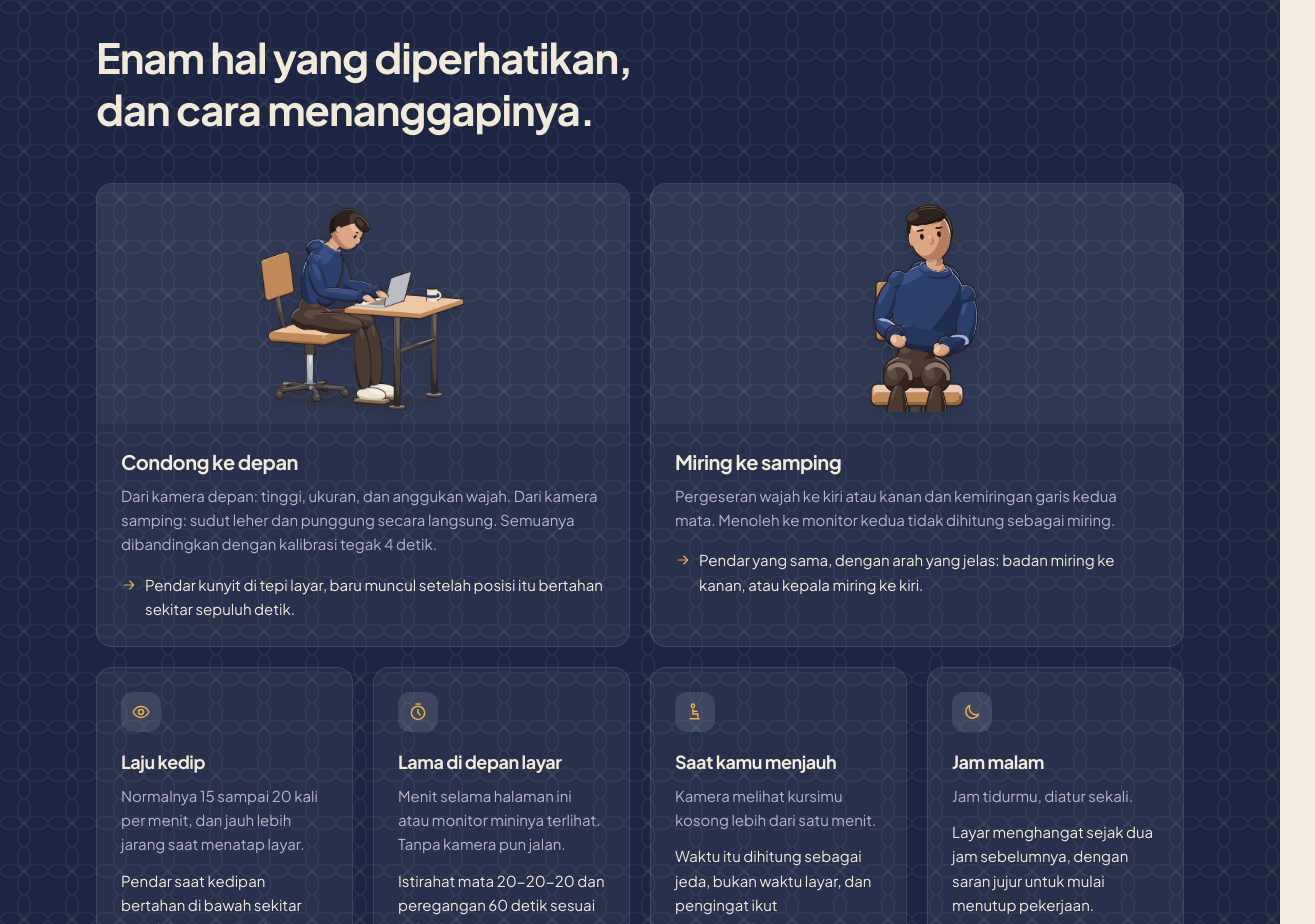
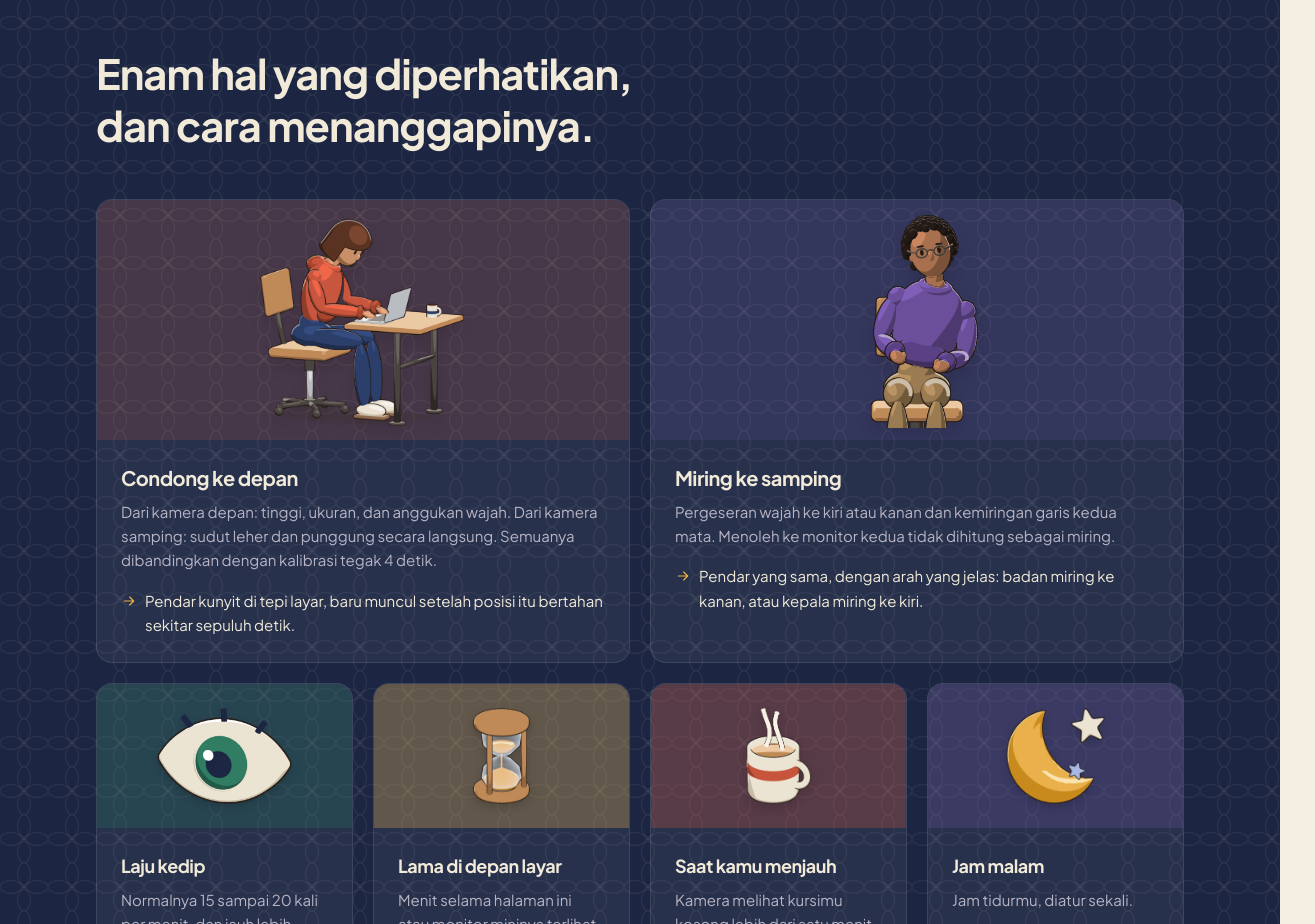
Before and after one commit to Ariffansyah/niskala, a Next.js app: page / in a window 1280 px wide. Shown: the part 1027-1951 px from the top of the page, 1315 px wide, since content can reach past the window. Built offline with nearby package versions, Linux system fonts and the light colour scheme; no server answers.

Commit message:
ui(landing): 3D objects and dyed stages in the signals band
Each small signal gets its own dye and object (eye, hourglass, mug,
moon); the two posture cards show Sekar and Bima on stages tinted to
their clothes.

```diff
--- a/app/page.tsx
+++ b/app/page.tsx
@@ -1,46 +1,38 @@
+import Image from 'next/image';
 import Link from 'next/link';
-import type { ComponentType, SVGProps } from 'react';
-import {
-  IconArrowRight,
-  IconCamera,
-  IconCheck,
-  IconEye,
-  IconLock,
-  IconMoon,
-  IconPip,
-  IconPosture,
-  IconShield,
-  IconTimer,
-} from '@/components/icons';
+import { IconArrowRight, IconCamera, IconCheck, IconLock, IconPip, IconShield } from '@/components/icons';
 import LandingDemo from '@/components/landing-demo';
 import PostureFigure, { FrontFigure } from '@/components/posture-figure';
 import SiteFooter from '@/components/site-footer';
 import { ROUTINES } from '@/lib/routines';
 import { UPRIGHT } from '@/lib/signals';
 
-type Icon = ComponentType<SVGProps<SVGSVGElement>>;
-
-const SMALL_SIGNALS: { icon: Icon; name: string; how: string; answer: string }[] = [
+// Each signal has its own dye and a 3D object from assets/objects/objects.blend.
+const SMALL_SIGNALS: { img: string; hue: string; name: string; how: string; answer: string }[] = [
   {
-    icon: IconEye,
+    img: 'eye',
+    hue: 'hue-daun',
     name: 'Laju kedip',
     how: 'Normalnya 15 sampai 20 kali per menit, dan jauh lebih jarang saat menatap layar.',
     answer: 'Pendar saat kedipan bertahan di bawah sekitar sepuluh per menit, plus istirahat mata 20 detik.',
   },
   {
-    icon: IconTimer,
+    img: 'hourglass',
+    hue: 'hue-kunyit',
     name: 'Lama di depan layar',
     how: 'Menit selama halaman ini atau monitor mininya terlihat. Tanpa kamera pun jalan.',
     answer: 'Istirahat mata 20-20-20 dan peregangan 60 detik sesuai jadwalmu.',
   },
   {
-    icon: IconPosture,
+    img: 'mug',
+    hue: 'hue-mengkudu',
     name: 'Saat kamu menjauh',
     how: 'Kamera melihat kursimu kosong lebih dari satu menit.',
     answer: 'Waktu itu dihitung sebagai jeda, bukan waktu layar, dan pengingat ikut menyesuaikan.',
   },
   {
-    icon: IconMoon,
+    img: 'moon',
+    hue: 'hue-ungu',
     name: 'Jam malam',
     how: 'Jam tidurmu, diatur sekali.',
     answer: 'Layar menghangat sejak dua jam sebelumnya, dengan saran jujur untuk mulai menutup pekerjaan.',
@@ -80,8 +72,8 @@ export default function Home() {
   const reset = ROUTINES.reset;
   return (
     <>
-      <main>
-        <section className="mx-auto grid max-w-6xl items-center gap-x-16 gap-y-12 px-4 pt-10 pb-16 sm:px-8 lg:grid-cols-[minmax(0,1fr)_minmax(0,1.05fr)] lg:pt-16">
+      <main className="overflow-x-clip">
+        <section className="mx-auto grid max-w-6xl items-center gap-x-16 gap-y-12 px-4 pt-14 pb-16 sm:px-8 lg:grid-cols-[minmax(0,1fr)_minmax(0,1.05fr)] lg:pt-20">
           <div>
             <h1 className="text-[2.6rem] leading-[1.05] font-extrabold sm:text-6xl lg:text-[3.7rem]">
               Lihat <span className="marker">pegal</span> sebelum terasa.
@@ -107,9 +99,9 @@ export default function Home() {
           <div className="mx-auto max-w-6xl px-4 py-20 sm:px-8 sm:py-24">
             <h2 className="max-w-2xl text-3xl sm:text-[2.6rem] sm:leading-tight">Enam hal yang diperhatikan, dan cara menanggapinya.</h2>
             <div className="mt-12 grid gap-5 lg:grid-cols-2">
-              <article className="band-card overflow-hidden">
-                <div className="h-60 bg-white/[0.04] p-3">
-                  <PostureFigure posture={{ ...UPRIGHT, torso: 0.75, head: 0.85 }} className="drop-shadow-xl" />
+              <article className="band-card hue-mengkudu overflow-hidden">
+                <div className="h-60 bg-hue/20 p-3">
+                  <PostureFigure posture={{ ...UPRIGHT, torso: 0.75, head: 0.85 }} who="sekar" className="drop-shadow-xl" />
                 </div>
                 <div className="p-6">
                   <h3 className="text-xl">Condong ke depan</h3>
@@ -123,9 +115,9 @@ export default function Home() {
                   </p>
                 </div>
               </article>
-              <article className="band-card overflow-hidden">
-                <div className="h-60 bg-white/[0.04] p-3">
-                  <FrontFigure posture={{ ...UPRIGHT, side: 0.85, tilt: -0.35 }} className="drop-shadow-xl" />
+              <article className="band-card hue-ungu overflow-hidden">
+                <div className="h-60 bg-hue/20 p-3">
+                  <FrontFigure posture={{ ...UPRIGHT, side: 0.85, tilt: -0.35 }} who="bima" className="drop-shadow-xl" />
                 </div>
                 <div className="p-6">
                   <h3 className="text-xl">Miring ke samping</h3>
@@ -142,13 +134,15 @@ export default function Home() {
             </div>
             <div className="mt-5 grid gap-5 md:grid-cols-2 lg:grid-cols-4">
               {SMALL_SIGNALS.map((s) => (
-                <article key={s.name} className="band-card p-6">
-                  <span className="grid size-10 place-items-center rounded-xl bg-white/10 text-band-accent">
-                    <s.icon />
-                  </span>
-                  <h3 className="mt-4 text-lg">{s.name}</h3>
-                  <p className="mt-2 text-on-band-muted text-pretty">{s.how}</p>
-                  <p className="mt-3 text-pretty">{s.answer}</p>
+                <article key={s.name} className={`band-card ${s.hue} overflow-hidden`}>
+                  <div className="grid h-36 place-items-center bg-hue/30">
+                    <Image src={`/3d/${s.img}.webp`} alt="" width={460} height={460} unoptimized className="h-24 w-auto drop-shadow-lg" />
+                  </div>
+                  <div className="p-6">
+                    <h3 className="text-lg">{s.name}</h3>
+                    <p className="mt-2 text-on-band-muted text-pretty">{s.how}</p>
+                    <p className="mt-3 text-pretty">{s.answer}</p>
+                  </div>
                 </article>
               ))}
             </div>
```
